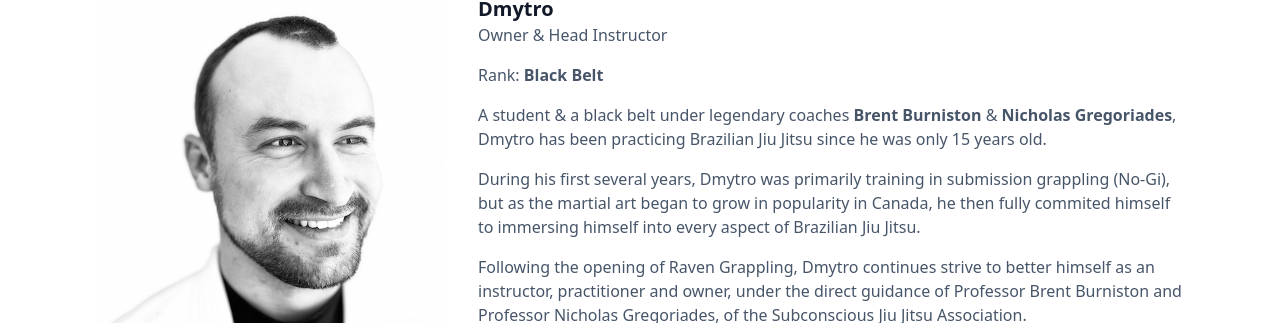
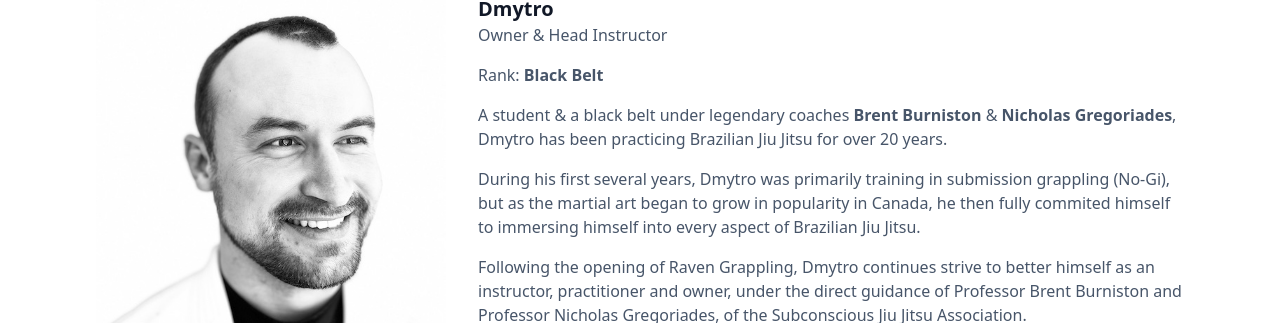
Before and after one commit to RavenGrappling/RavenGrappling.github.io, a Jekyll site: the page built from pages/about-us.html, in a window 1280 px wide and 900 px high, scrolled down 535 px. Shown: the part 156-479 px from the top of the window. Built offline with Jekyll 4.4.1, drawn with Linux system fonts in a browser that asks for light colours.

Commit message:
Update about-us.html

```diff
--- a/pages/about-us.html
+++ b/pages/about-us.html
@@ -45,7 +45,7 @@ meta_desc: Meet the team of Raven Grappling
        Rank:<strong> Black Belt</strong>
       </p>
       <p>
-        A student & a black belt under legendary coaches <strong>Brent Burniston</strong> & <strong>Nicholas Gregoriades</strong>, Dmytro has been practicing Brazilian Jiu Jitsu since he was only 15 years old.
+        A student & a black belt under legendary coaches <strong>Brent Burniston</strong> & <strong>Nicholas Gregoriades</strong>, Dmytro has been practicing Brazilian Jiu Jitsu for over 20 years.
       </p>
       <p>
         During his first several years, Dmytro was primarily training in submission grappling (No-Gi), but as the martial art began to grow in popularity in Canada, he then fully commited himself to immersing himself into every aspect of Brazilian Jiu Jitsu.
```
